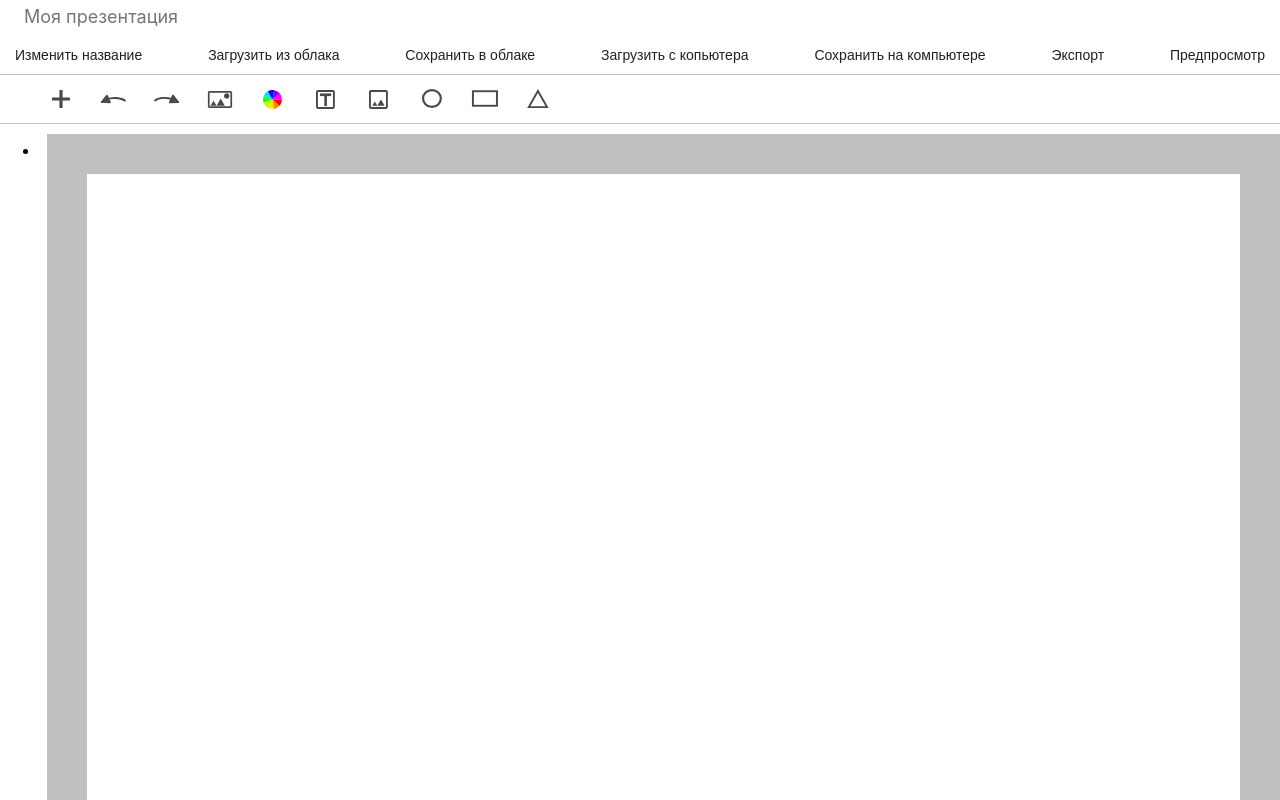
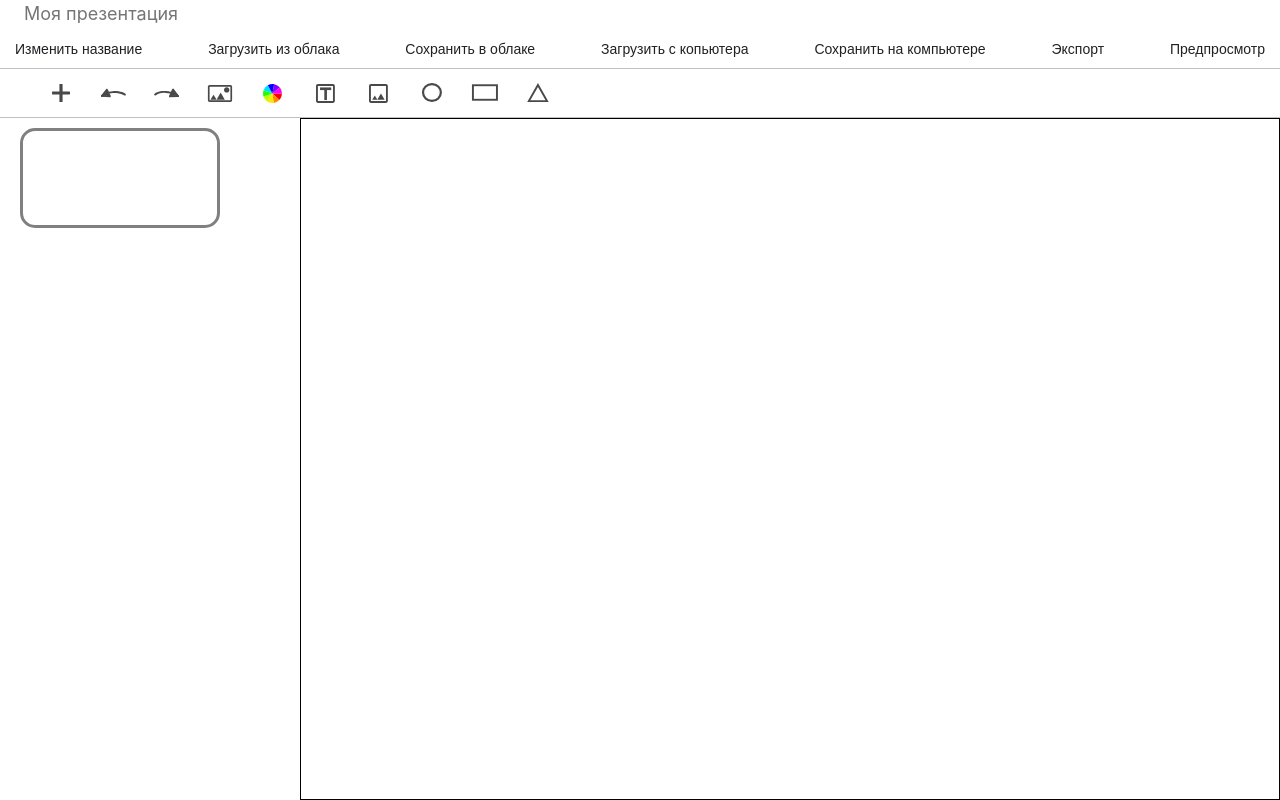
Before and after one commit to mrol1114/presentation-maker, a React (Create React App) app: page / in a window 1280 px wide. Both pictures are taken after a click on the button 60 px from the left and 99 px from the top of the page. Shown: the top 800 px of the page. Built offline with nearby package versions, Linux system fonts and the light colour scheme.

Commit message:
исправил стили у app на относительные, добавил стили ширины и высоты для слайдов в группе слайдов

```diff
--- a/src/components/app/App.css
+++ /dev/null
@@ -1,5 +0,0 @@
-.workspace
-{
-    display: flex;
-    flex-direction: row;
-}
--- a/src/components/app/App.tsx
+++ b/src/components/app/App.tsx
@@ -5,7 +5,8 @@ import Workboard from "../workboard/Workboard";
 import ControlPanel from "../controlPanel/ControlPanel";
 import { getState } from "../../actions/actions";
 import * as types from "../../common/types";
-import "./App.css";
+import appStyles from "./styles/app.module.css";
+import "./styles/commonStyles.css";
 
 function App(): JSX.Element
 {
@@ -15,13 +16,13 @@ function App(): JSX.Element
     const slideElements: types.Slide[] = presentationMaker.presentationElements.slidesGroup;
 
     return (
-        <div className="App">
+        <div className={appStyles["app"]}>
             <div>
                 <ControlPanel name={presentationName}/>
                 <Toolbar />
             </div>
 
-            <div className="workspace">
+            <div className={appStyles["workspace"]}>
                 <SlidesGroup slideElements={slideElements} />
                 <Workboard slideElements={slideElements} currentSlideIndex={currentSlideIndex} />
             </div>
--- /dev/null
+++ b/src/components/app/styles/app.module.css
@@ -0,0 +1,13 @@
+.app
+{
+    display: flex;
+    flex-direction: column;
+    height: 100vh;
+}
+
+.workspace
+{
+    flex-grow: 2;
+    display: flex;
+    flex-direction: row;
+}
--- /dev/null
+++ b/src/components/app/styles/commonStyles.css
@@ -0,0 +1,11 @@
+*
+{
+    margin: 0;
+    padding: 0;
+    box-sizing: border-box;
+}
+
+li
+{
+    list-style-type: none;
+}
--- a/src/components/slidesGroup/SlidesGroup.tsx
+++ b/src/components/slidesGroup/SlidesGroup.tsx
@@ -1,21 +1,22 @@
 import React from "react";
 import Slide from "../slide/Slide";
 import type * as types from "../../common/types";
+import styles from "./styles/slidesGroup.module.css";
 
 function SlidesGroup(props: {slideElements: types.Slide[]}): JSX.Element
 {
     const slideComponents = props.slideElements.map((slideElement: types.Slide) => {
         return (
-            <li key={slideElement.id}>
+            <li key={slideElement.id} className={styles["slide"]}>
                 <Slide slideElement={slideElement} />
             </li>
         );
     });
 
     return (
-        <ul className="slides-group">
+        <ol className={styles["slides-group"]}>
             {slideComponents}
-        </ul>
+        </ol>
     );
 }
 
--- /dev/null
+++ b/src/components/slidesGroup/styles/slidesGroup.module.css
@@ -0,0 +1,14 @@
+.slides-group
+{
+    width: 280px;
+    padding: 10px 40px 0 20px;
+    margin-right: 20px;
+}
+
+.slide
+{
+    width: 200px;
+    height: 100px;
+    border: 3px solid gray;
+    border-radius: 15px;
+}
--- a/src/components/workboard/styles/styles.module.css
+++ b/src/components/workboard/styles/styles.module.css
@@ -1,8 +1,7 @@
 .workboard
 {
-    margin: 10px auto 20px;
-    padding: 50px;
-    width: 100%;
-    height: 950px;
-    border: 40px solid silver;
+    padding: 20px;
+    height: 100%;
+    flex: 1 1 70%;
+    border: 1px solid black;
 }
```
